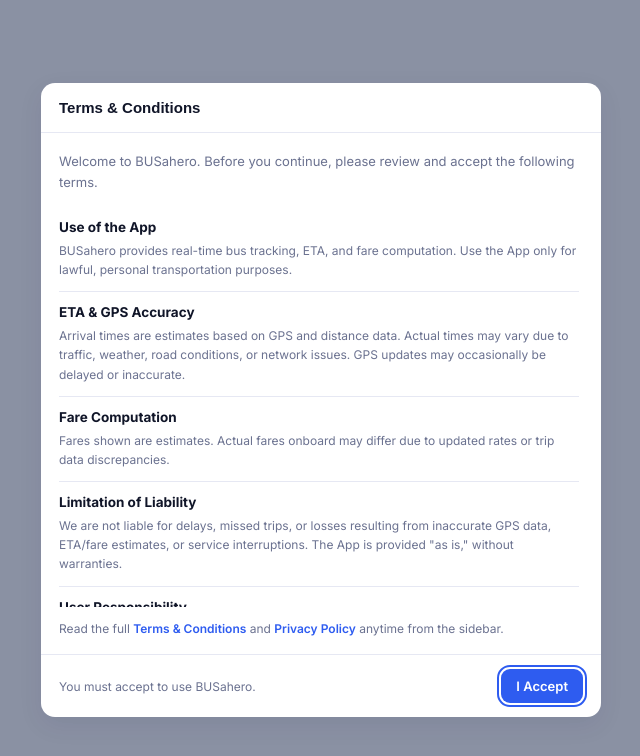
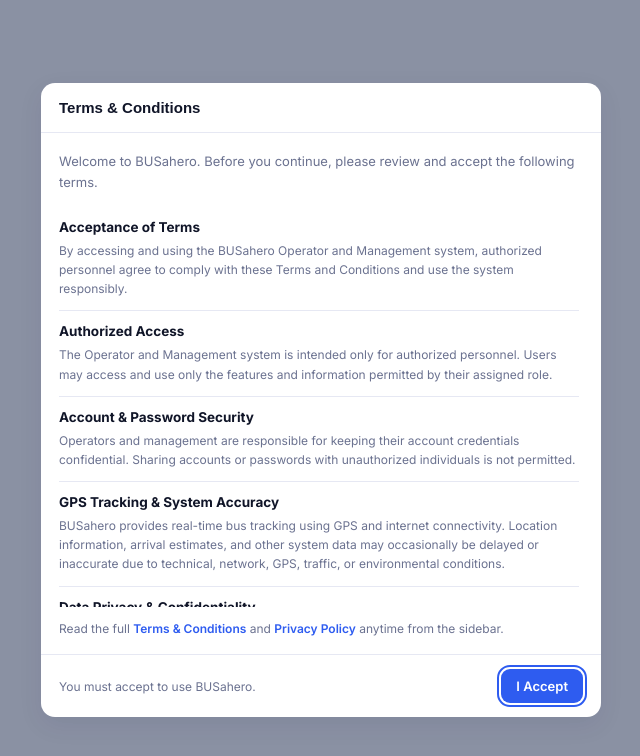
Before and after one commit to Fotatoe24/BUSahero-webapp, a Next.js app: page /privacy-policy in a window 1280 px wide. Shown: the top 756 px of the page, without its empty margins (319-959 px from the left). Built offline with nearby package versions, Linux system fonts and the light colour scheme.

Commit message:
repharese the terms and privacy policy

```diff
--- a/app/privacy-policy/page.tsx
+++ b/app/privacy-policy/page.tsx
@@ -5,41 +5,41 @@
 import AuthGuard from "@/components/AuthGuard";
 
 interface Practice {
-  icon: string;
   title: string;
   body: string;
 }
-
 const practices: Practice[] = [
   {
-    icon: "🗺️",
-    title: "Location Information",
-    body: "The application may access your device's location to display your current position on the map and provide navigation-related services. Your location is used only while the application is running.",
+    title: "Information We Collect",
+    body: "BUSahero may collect information necessary for system operations, such as operator account details, bus information, driver assignments, trip information, GPS location data, and system activity records.",
   },
   {
-    icon: "🚌",
-    title: "Real-Time Bus Tracking",
-    body: "BUSahero displays the real-time location of buses using GPS data transmitted by the bus tracking device. This information is intended solely to help commuters monitor bus movements.",
+    title: "How We Use Information",
+    body: "Collected information is used to support bus monitoring, real-time tracking, trip management, route monitoring, seat availability, reporting, and other authorized operational functions.",
   },
   {
-    icon: "🖥️",
-    title: "Data Collection",
-    body: "The application may store limited information such as user preferences, trip history, and system settings to improve the overall user experience.",
+    title: "GPS and Location Data",
+    body: "BUSahero may collect and process the real-time location of buses equipped with the tracking system. Location data is used to display bus positions and support arrival-time estimation and operational monitoring.",
   },
   {
-    icon: "🛡️",
-    title: "Data Protection",
-    body: "Reasonable security measures are implemented to protect stored information from unauthorized access, misuse, or disclosure.",
+    title: "Data Accuracy and Updates",
+    body: "Operators and management are responsible for ensuring that information they enter or update in BUSahero is accurate and current. Incorrect information may affect system results and operational monitoring.",
   },
   {
-    icon: "🔗",
-    title: "Information Sharing",
-    body: "BUSahero does not sell, rent, or intentionally share users' personal information with third parties unless required by law or with the user's consent.",
+    title: "Data Protection and Confidentiality",
+    body: "BUSahero information must be treated as confidential. Operators and management must not disclose, copy, distribute, or use operational information for purposes unrelated to authorized bus operations.",
   },
   {
-    icon: "🔄",
-    title: "Policy Updates",
-    body: "This Privacy Policy may be updated periodically to reflect improvements or changes in the application. Continued use of the application indicates acceptance of the updated policy.",
+    title: "Data Sharing and Disclosure",
+    body: "Information collected through BUSahero should only be accessed or shared with authorized personnel and parties with a legitimate operational purpose, subject to applicable policies and requirements.",
+  },
+  {
+    title: "Data Security and Account Protection",
+    body: "Reasonable security measures are used to protect system information and user accounts. Operators and management are responsible for protecting their login credentials and reporting suspected unauthorized access or security incidents.",
+  },
+  {
+    title: "Privacy Policy Updates",
+    body: "This Privacy Policy may be updated when BUSahero's features, data practices, or operational requirements change. Users are encouraged to review the latest version of the policy when updates are made.",
   },
 ];
 
@@ -86,7 +86,6 @@
             <div className="info-grid">
               {practices.map((p) => (
                 <div className="info-tile" key={p.title}>
-                  <span className="icon-badge">{p.icon}</span>
                   <div className="info-tile-title">{p.title}</div>
                   <div className="info-tile-body">{p.body}</div>
                 </div>
--- a/lib/termsContent.ts
+++ b/lib/termsContent.ts
@@ -9,44 +9,39 @@
 
 export const TERMS_CLAUSES: TermsClause[] = [
   {
-    title: "Use of the App",
-    body: "BUSahero provides real-time bus tracking, ETA, and fare computation. Use the App only for lawful, personal transportation purposes.",
+    title: "Acceptance of Terms",
+    body: "By accessing and using the BUSahero Operator and Management system, authorized personnel agree to comply with these Terms and Conditions and use the system responsibly.",
   },
 
   {
-    title: "ETA & GPS Accuracy",
-    body: "Arrival times are estimates based on GPS and distance data. Actual times may vary due to traffic, weather, road conditions, or network issues. GPS updates may occasionally be delayed or inaccurate.",
+    title: "Authorized Access",
+    body: "The Operator and Management system is intended only for authorized personnel. Users may access and use only the features and information permitted by their assigned role.",
   },
 
   {
-    title: "Fare Computation",
-    body: "Fares shown are estimates. Actual fares onboard may differ due to updated rates or trip data discrepancies.",
+    title: "Account & Password Security",
+    body: "Operators and management are responsible for keeping their account credentials confidential. Sharing accounts or passwords with unauthorized individuals is not permitted.",
   },
 
   {
-    title: "Limitation of Liability",
-    body: 'We are not liable for delays, missed trips, or losses resulting from inaccurate GPS data, ETA/fare estimates, or service interruptions. The App is provided "as is," without warranties.',
+    title: "GPS Tracking & System Accuracy",
+    body: "BUSahero provides real-time bus tracking using GPS and internet connectivity. Location information, arrival estimates, and other system data may occasionally be delayed or inaccurate due to technical, network, GPS, traffic, or environmental conditions.",
   },
 
   {
-    title: "User Responsibility",
-    body: "Do not misuse, modify, or attempt unauthorized access to the App, or interfere with its operation.",
+    title: "Data Privacy & Confidentiality",
+    body: "Operators and management must protect confidential information accessed through BUSahero, including account information, driver details, operational data, and other information that should not be disclosed to unauthorized persons.",
   },
 
   {
-    title: "Privacy",
-    body: "Your data is handled according to our Privacy Policy.",
+    title: "Prohibited Activities",
+    body: "Users must not misuse the system, access accounts without authorization, manipulate or falsify operational data, bypass security measures, or interfere with the normal operation of BUSahero.",
   },
 
   {
-    title: "Changes to Terms",
-    body: "These Terms may be updated as the App improves. Continued use means you accept the revised Terms.",
-  },
-
-  {
-    title: "Contact",
-    body: "Questions? Email us at [Insert Contact Email].",
+    title: "Management Responsibility & System Limitations",
+    body: "BUSahero is intended to assist with bus monitoring and management. Operators and management remain responsible for actual transportation operations, including dispatching, scheduling, driver supervision, route decisions, and passenger safety. The system may also experience temporary interruptions due to technical or connectivity issues.",
   },
 ];
 
-export const TERMS_EFFECTIVE_DATE = "Effective Date: July 2026";
+export const TERMS_EFFECTIVE_DATE = "Effective Date: September 2026";
```
